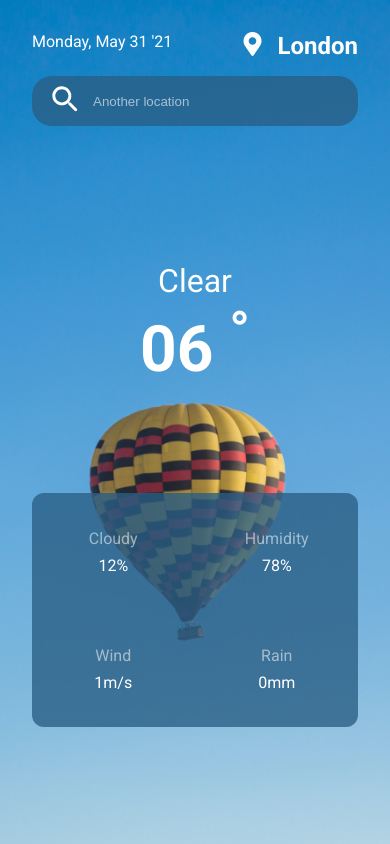
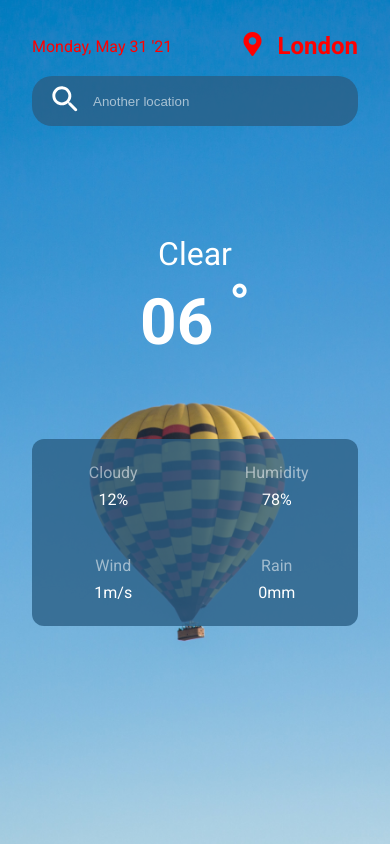
Before and after one commit to bukolastella/weather-app, a React (Create React App) app: page / in a window 390 px wide. Built offline with nearby package versions, Linux system fonts and the light colour scheme; no server answers.

Commit message:
mobile view text color red

```diff
--- a/src/components/mobile view/MobileView.module.css
+++ b/src/components/mobile view/MobileView.module.css
@@ -8,10 +8,12 @@
   height: 20%;
 }
 .Date {
-  color: white;
+  color: red;
+  /* color: white; */
   text-transform: capitalize;
   display: flex;
   justify-content: space-between;
+  align-items: center;
 }
 .Location {
   display: flex;
@@ -55,7 +57,8 @@
   justify-content: center;
   max-width: 300px;
   align-items: center;
-  height: 35%;
+  height: 219px;
+  /* height: 35%; */
   margin: auto;
   text-transform: capitalize;
   color: white;
@@ -72,7 +75,8 @@
   display: grid;
   grid-template-columns: 1fr 1fr;
   max-width: 600px;
-  height: 30%;
+  height: 187px;
+  /* height: 30%; */
   margin: auto;
   column-gap: 1px;
   grid-template-rows: 1fr 1fr;
```
